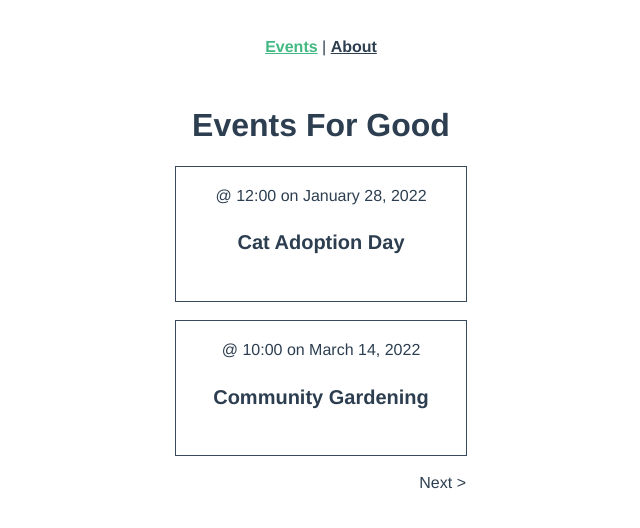
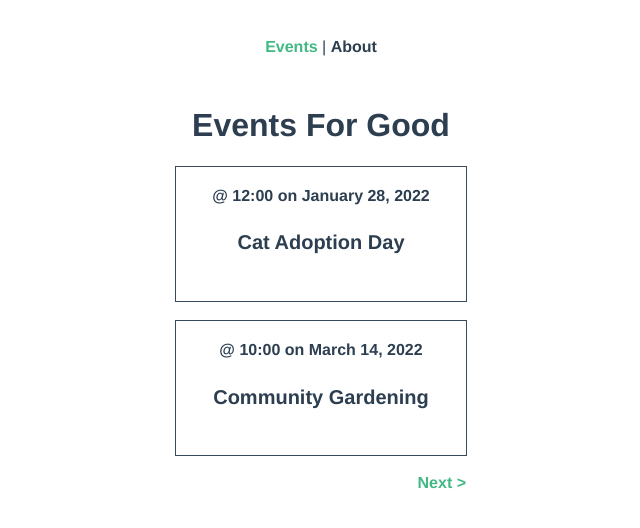
Before and after one commit to Uchquduq/Realworld-v3, a Vue app: page / in a window 1280 px wide. Shown: the top 528 px of the page, without its empty margins (319-959 px from the left). Built offline with nearby package versions, Linux system fonts and the light colour scheme; data requests are answered from the project's data file; the HTML template or start-up script is replaced by a standard one.

Commit message:
Nested routes

```diff
--- a/src/router/index.js
+++ b/src/router/index.js
@@ -1,6 +1,12 @@
 import { createRouter, createWebHistory } from 'vue-router'
 import EventList from '../views/EventList.vue'
-import EventDetails from '../views/EventDetails.vue'
+
+import EventLayout from '../views/event/Layout.vue'
+import EventDetails from '../views/event/Details.vue'
+import EventEdit from '../views/event/Edit.vue'
+import EventRegister from '../views/event/Register.vue'
+
+
 
 const routes = [{
         path: '/',
@@ -10,9 +16,25 @@ const routes = [{
     },
     {
         path: '/event/:id',
-        name: 'EventDetails',
+        name: 'EventLayout',
         props: true,
-        component: EventDetails
+        component: EventLayout,
+        children: [{
+                path: '',
+                name: 'EventDetails',
+                component: EventDetails,
+            },
+            {
+                path: 'register',
+                name: 'EventRegister',
+                component: EventRegister,
+            },
+            {
+                path: 'edit',
+                name: 'EventEdit',
+                component: EventEdit,
+            }
+        ]
     },
     {
         path: '/about',
--- a/src/views/EventDetails.vue
+++ /dev/null
@@ -1,23 +0,0 @@
-<template>
-  <div v-if="event">
-    <h1 >{{ event.title }}</h1>
-    <p>{{ event.time }} on {{ event.date }} @ {{ event.location }}</p>
-    <p>{{ event.description }}</p>
-  </div>
-</template>
-
-<script>
-import EventService from "@/services/EventService";
-export default {
-  name: "EventDetails",
-  props: ["id"],
-  data: () => ({
-    event: null,
-  }),
-  created() {
-    EventService.getEvent(this.id)
-      .then((response) => (this.event = response.data))
-      .catch((error) => console.log(error));
-  },
-};
-</script>
--- a/src/views/EventList.vue
+++ b/src/views/EventList.vue
@@ -57,7 +57,7 @@ export default {
 };
 </script>
 
-<style scoped>
+<style >
 .events {
   display: flex;
   flex-direction: column;
--- /dev/null
+++ b/src/views/event/Details.vue
@@ -0,0 +1,13 @@
+<template>
+  <div>
+    <p>{{ event.time }} on {{ event.date }} @ {{ event.location }}</p>
+    <p>{{ event.description }}</p>
+  </div>
+</template>
+
+<script>
+export default {
+  name: "EventDetails",
+  props: ["event"],
+};
+</script>
--- /dev/null
+++ b/src/views/event/Edit.vue
@@ -0,0 +1,12 @@
+<template>
+  <div>
+    <p>Edit for the event here</p>
+  </div>
+</template>
+
+<script>
+export default {
+  name: "EventDetails",
+  props: ["event"],
+};
+</script>
--- /dev/null
+++ b/src/views/event/Layout.vue
@@ -0,0 +1,39 @@
+<template>
+  <div v-if="event">
+    <h1>{{ event.title }}</h1>
+    <div id="nav">
+      <router-link :to="{ name: 'EventDetails' }">Details</router-link> |
+      <router-link :to="{ name: 'EventRegister' }">Register</router-link> |
+      <router-link :to="{ name: 'EventEdit' }">Edit</router-link>
+    </div>
+    <router-view :event="event"></router-view>
+  </div>
+</template>
+
+<script>
+import EventService from "@/services/EventService";
+export default {
+  name: "EventDetails",
+  props: ["id"],
+  data: () => ({
+    event: null,
+  }),
+  created() {
+    EventService.getEvent(this.id)
+      .then((response) => (this.event = response.data))
+      .catch((error) => console.log(error));
+  },
+};
+</script>
+
+<style lang="scss">
+  a {
+    font-weight: bold;
+    color: #2c3e50;
+    text-decoration: none;
+
+    &.router-link-exact-active {
+      color: #42b983;
+    }
+  }
+</style>
--- /dev/null
+++ b/src/views/event/Register.vue
@@ -0,0 +1,12 @@
+<template>
+  <div>
+    <p>Register for the event here</p>
+  </div>
+</template>
+
+<script>
+export default {
+  name: "EventDetails",
+  props: ['event']
+};
+</script>
```
Also changed, not shown: src/App.vue (+11 -3 lines).
